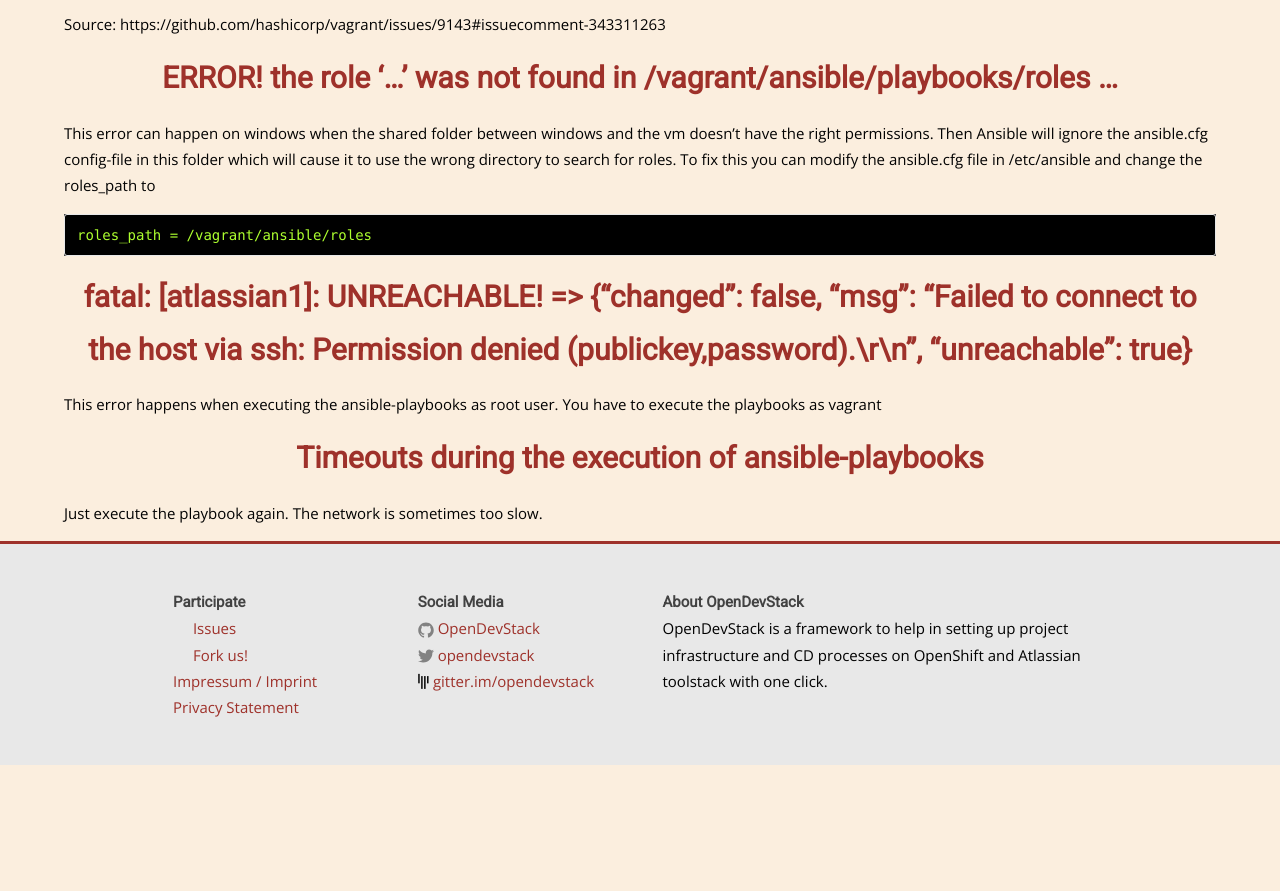
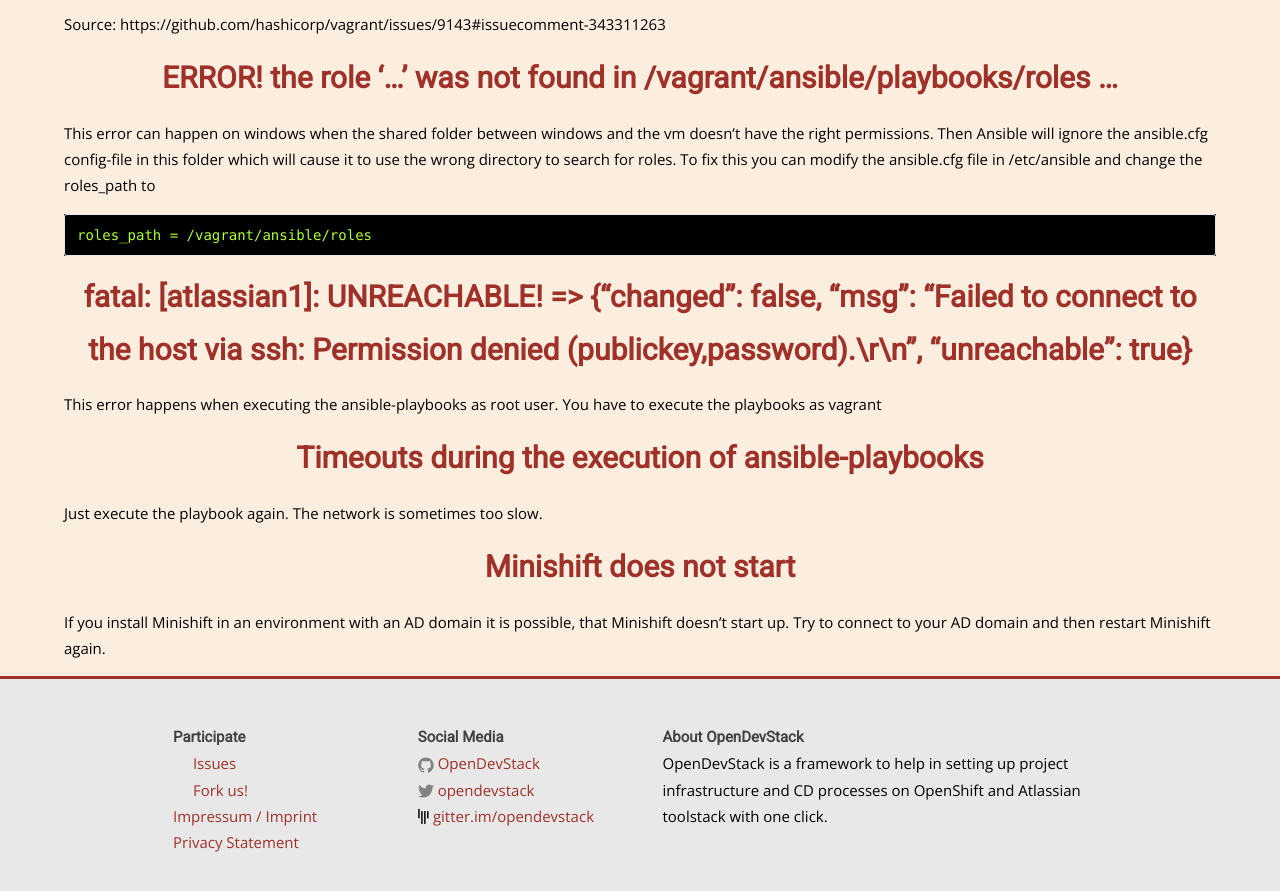
Before and after one commit to opendevstack/opendevstack.github.io, a Jekyll site: the page built from doc/troubleshooting.md, in a window 1280 px wide and 900 px high, scrolled down 724 px. Shown: the top 891 px of the window. Built offline with Jekyll 4.4.1, drawn with Linux system fonts in a browser that asks for light colours; our own code applies the rules of GitHub Pages for plain Markdown files; before the commit the page ends 1489 px from its top, so only the background shows below that.

Commit message:
- Implemented: added problem with Minishift not starting withou connection to an AD domain

```diff
--- a/doc/troubleshooting.md
+++ b/doc/troubleshooting.md
@@ -26,3 +26,8 @@
 # Timeouts during the execution of ansible-playbooks
 
 Just execute the playbook again. The network is sometimes too slow.
+
+# Minishift does not start
+
+If you install Minishift in an environment with an AD domain it is possible, that Minishift doesn't start up.
+Try to connect to your AD domain and then restart Minishift again.
```
